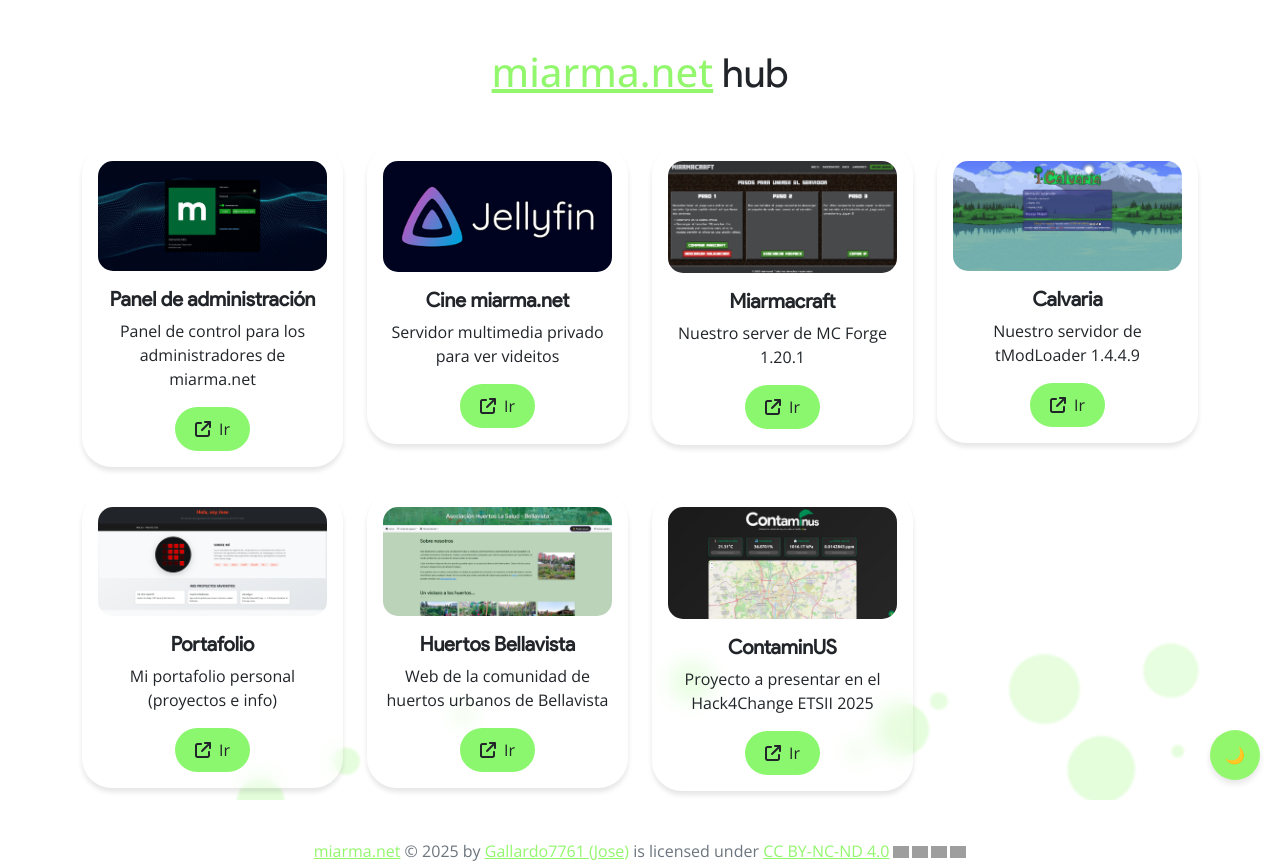
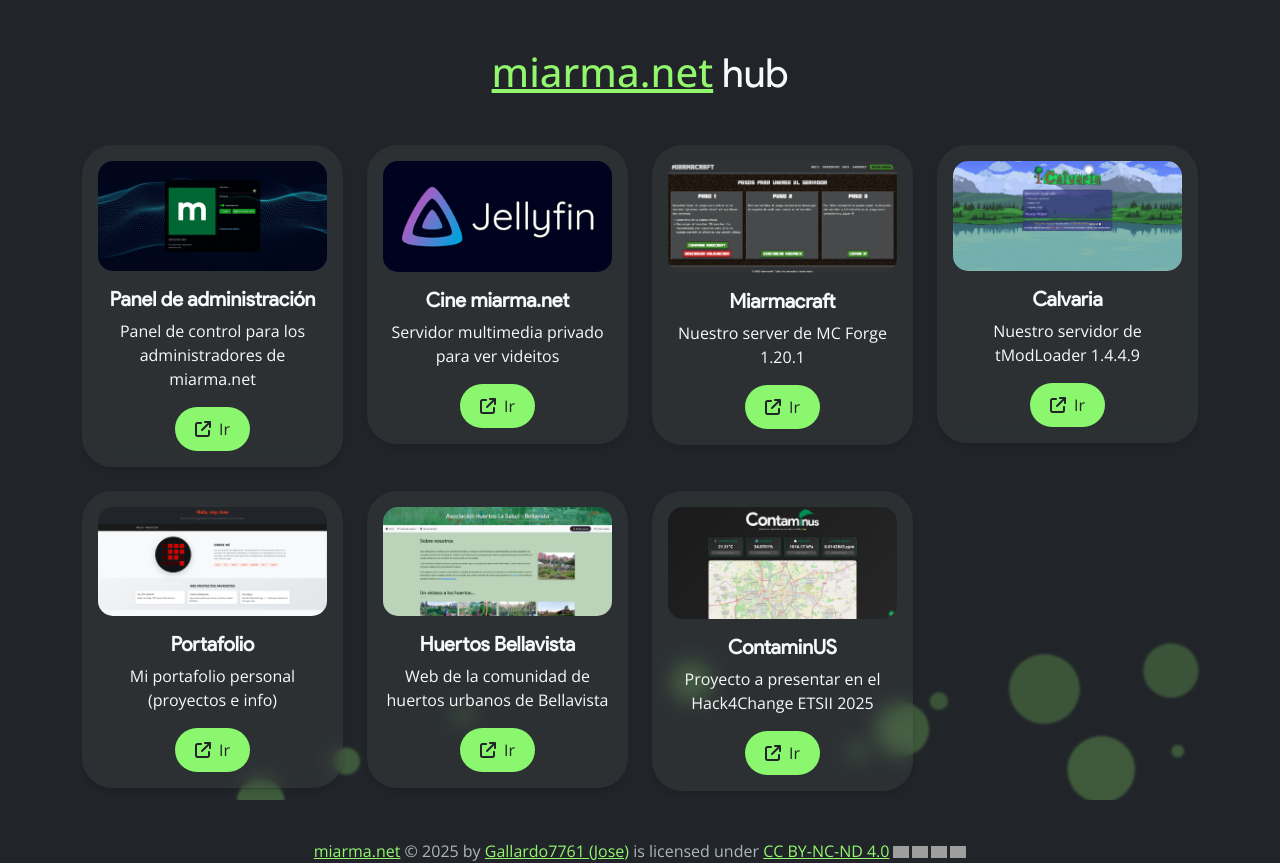
Before and after one commit to Gallardo7761/hub, a React (Vite) app: page / in a window 1280 px wide. Built offline with nearby package versions, Linux system fonts and the light colour scheme; grey boxes are pictures that could not be loaded.

Commit message:
Refactor HTML body class and remove unused ThemeButton component

```diff
--- a/index.html
+++ b/index.html
@@ -16,7 +16,7 @@
     <meta name="author" content="Gallardo7761">
     <link rel="icon" href="/images/favicon.ico" type="image/x-icon">
   </head>
-  <body>
+  <body class="dark">
     <div id="root"></div>
     <script type="module" src="/src/main.jsx"></script>
   </body>
--- a/src/components/App.jsx
+++ b/src/components/App.jsx
@@ -1,6 +1,5 @@
 import { useConfig } from "../contexts/ConfigContext.jsx";
 import Card from "./Card.jsx";
-import ThemeButton from "./ThemeButton.jsx";
 import 'bootstrap/dist/css/bootstrap.min.css'
 import 'bootstrap/dist/js/bootstrap.bundle.min.js';
 import { FontAwesomeIcon } from '@fortawesome/react-fontawesome';
@@ -92,7 +91,6 @@
                 </div>
             </ContentWrapper>
             <Footer />
-            <ThemeButton />
         </>
     );
 }
--- a/src/css/Card.css
+++ b/src/css/Card.css
@@ -7,8 +7,8 @@
     box-shadow: 0 4px 5px rgba(0, 0, 0, 0.1);
     color: var(--text);
     z-index: 1;
+    transition: transform 0.3s ease, box-shadow 0.3s ease;
 }
-
 
 .card:hover {
     transform: translateY(-10px);
```
Lines whose indentation alone changed are shown as unchanged.
